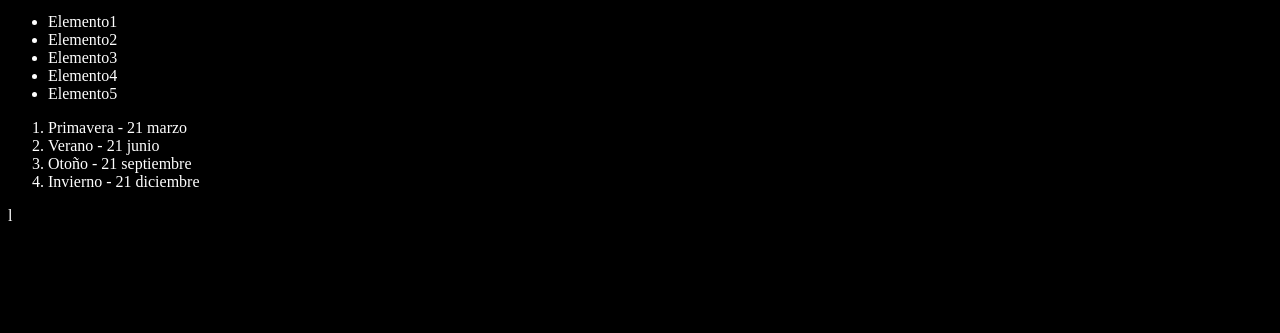
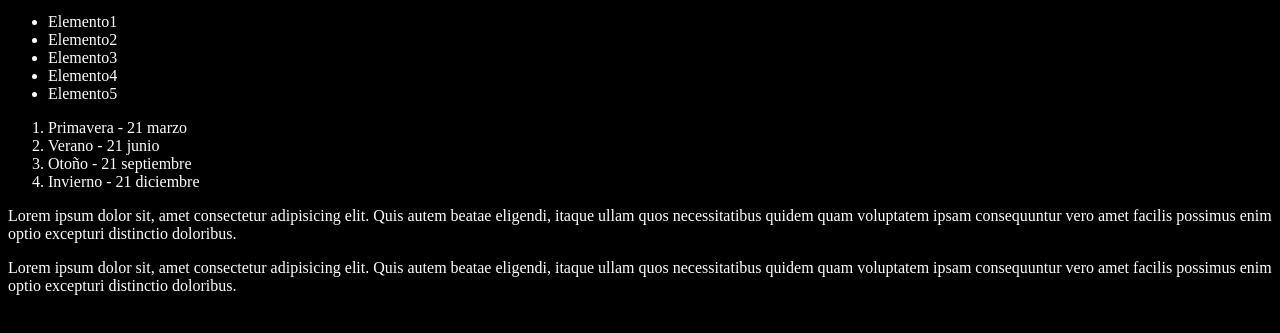
Before and after one commit to danuruiz7/cursoGit, a plain HTML site: page index.html in a window 1280 px wide. Shown: the part 101-434 px from the top of the page. Drawn offline with Linux system fonts and the light colour scheme.

Commit message:
Agregando Dos Párrafos

```diff
--- a/index.html
+++ b/index.html
@@ -26,7 +26,18 @@
       <li>Otoño - 21 septiembre</li>
       <li>Invierno - 21 diciembre</li>
     </ol>
+    <p>
+      Lorem ipsum dolor sit, amet consectetur adipisicing elit. Quis autem
+      beatae eligendi, itaque ullam quos necessitatibus quidem quam voluptatem
+      ipsam consequuntur vero amet facilis possimus enim optio excepturi
+      distinctio doloribus.
+    </p>
+    <p>
+      Lorem ipsum dolor sit, amet consectetur adipisicing elit. Quis autem
+      beatae eligendi, itaque ullam quos necessitatibus quidem quam voluptatem
+      ipsam consequuntur vero amet facilis possimus enim optio excepturi
+      distinctio doloribus.
+    </p>
     <script src="index.js"></script>
   </body>
 </html>
-l
```
